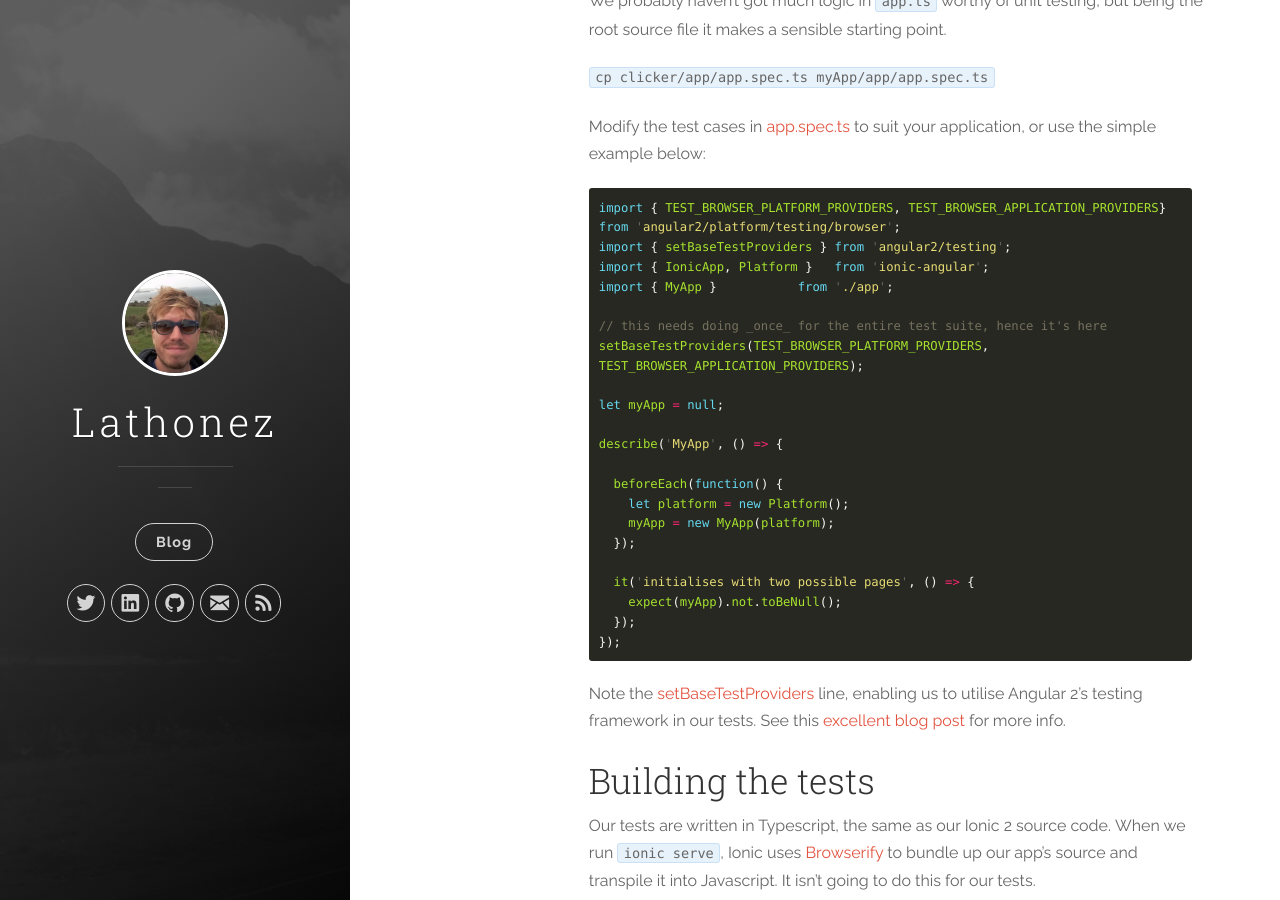
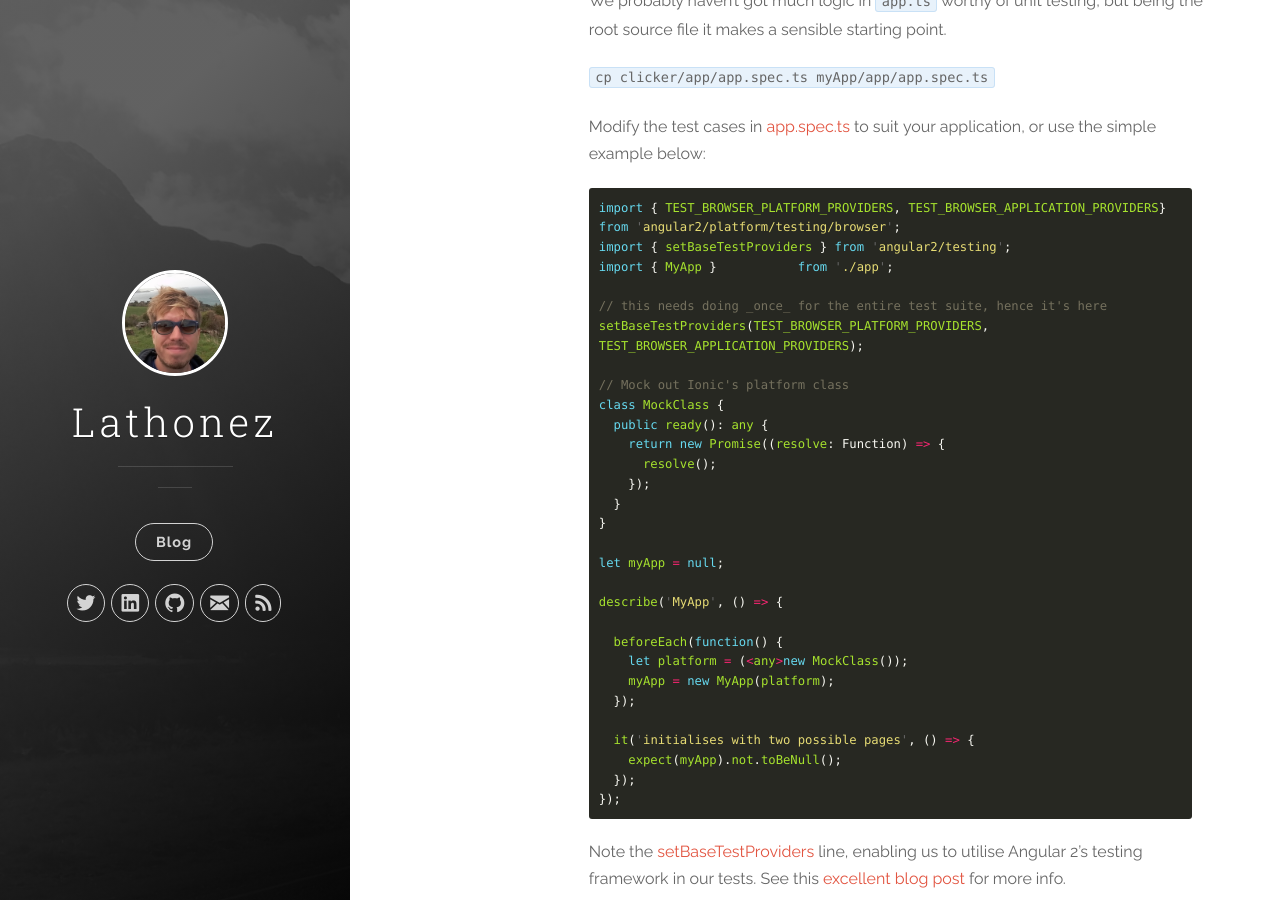
Before and after one commit to lathonez/lathonez.github.io, a Jekyll site: the page built from _posts/2016-02-21-ionic-2-unit-testing.markdown, in a window 1280 px wide and 900 px high, scrolled down 2344 px. Built offline with Jekyll 4.4.1, drawn with Linux system fonts in a browser that asks for light colours; nearby versions of some CDN libraries.

Commit message:
Mock platform

````diff
--- a/_posts/2016-02-21-ionic-2-unit-testing.markdown
+++ b/_posts/2016-02-21-ionic-2-unit-testing.markdown
@@ -85,18 +85,26 @@ Modify the test cases in [app.spec.ts][app.spec.ts] to suit your application, o
 ```javascript
 import { TEST_BROWSER_PLATFORM_PROVIDERS, TEST_BROWSER_APPLICATION_PROVIDERS} from 'angular2/platform/testing/browser';
 import { setBaseTestProviders } from 'angular2/testing';
-import { IonicApp, Platform }   from 'ionic-angular';
 import { MyApp }           from './app';
 
 // this needs doing _once_ for the entire test suite, hence it's here
 setBaseTestProviders(TEST_BROWSER_PLATFORM_PROVIDERS, TEST_BROWSER_APPLICATION_PROVIDERS);
+
+// Mock out Ionic's platform class
+class MockClass {
+  public ready(): any {
+    return new Promise((resolve: Function) => {
+      resolve();
+    });
+  }
+}
 
 let myApp = null;
 
 describe('MyApp', () => {
 
   beforeEach(function() {
-    let platform = new Platform();
+    let platform = (<any>new MockClass());
     myApp = new MyApp(platform);
   });
 
````
